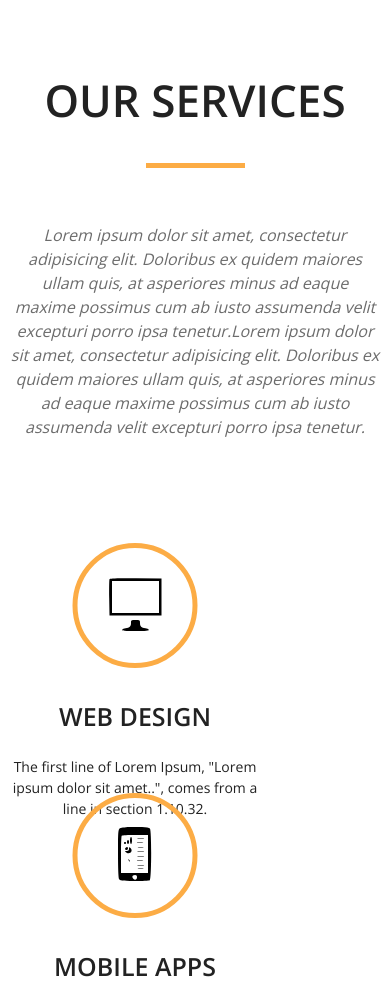
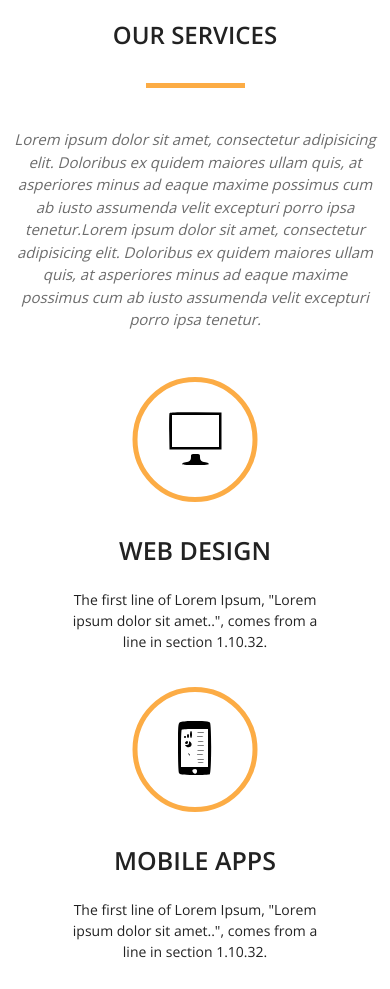
Before and after one commit to homie43/project_my_company, a website: page src/index.html in a window 390 px wide. Shown: the part 3400-4389 px from the top of the page. Drawn offline with nearby package versions, Linux system fonts and the light colour scheme; files that its build step writes are made by us from their sources.

Commit message:
adaptation section services

```diff
--- a/src/sass/blocks/_media.scss
+++ b/src/sass/blocks/_media.scss
@@ -100,6 +100,16 @@
             }
         }
     }
+    .team {
+        &__wrapper {
+            justify-content: space-around;
+        }
+    }
+    .services {
+        &__wrapper {
+            justify-content: space-around;
+        }
+    }
 }
 
 @media (max-width: 768px) {
@@ -127,6 +137,11 @@
         }
     }
     .team {
+        &__title {
+            font-size: 34px;
+        }
+    }
+    .services {
         &__title {
             font-size: 34px;
         }
@@ -197,4 +212,17 @@
             justify-content: center;
         }
     }
+    .services {
+        padding: 50px 0;
+        &__title {
+            font-size: 24px;
+        }
+        &__text {
+            margin-top: 40px;
+            font-size: 15px;
+        }
+        &__wrapper {
+            margin-top: 80px;
+        }
+    }
 }
--- a/src/sass/blocks/_services.scss
+++ b/src/sass/blocks/_services.scss
@@ -28,6 +28,7 @@
         grid-template-rows: minmax(250px, auto);
         grid-auto-rows: minmax(250px, auto);
         justify-content: space-between;
+        row-gap: 60px;
     }
     &_img {
         position: relative;
```
Also changed, not shown: dist/css/style.min.css.
